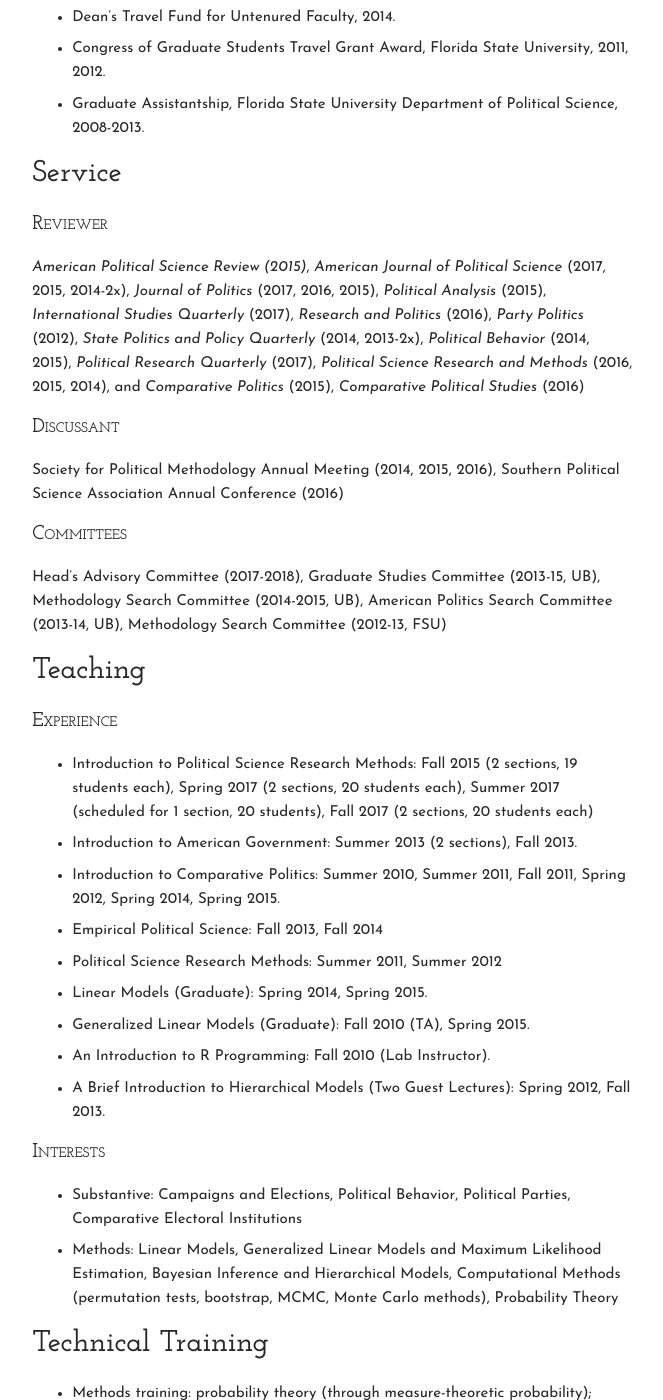
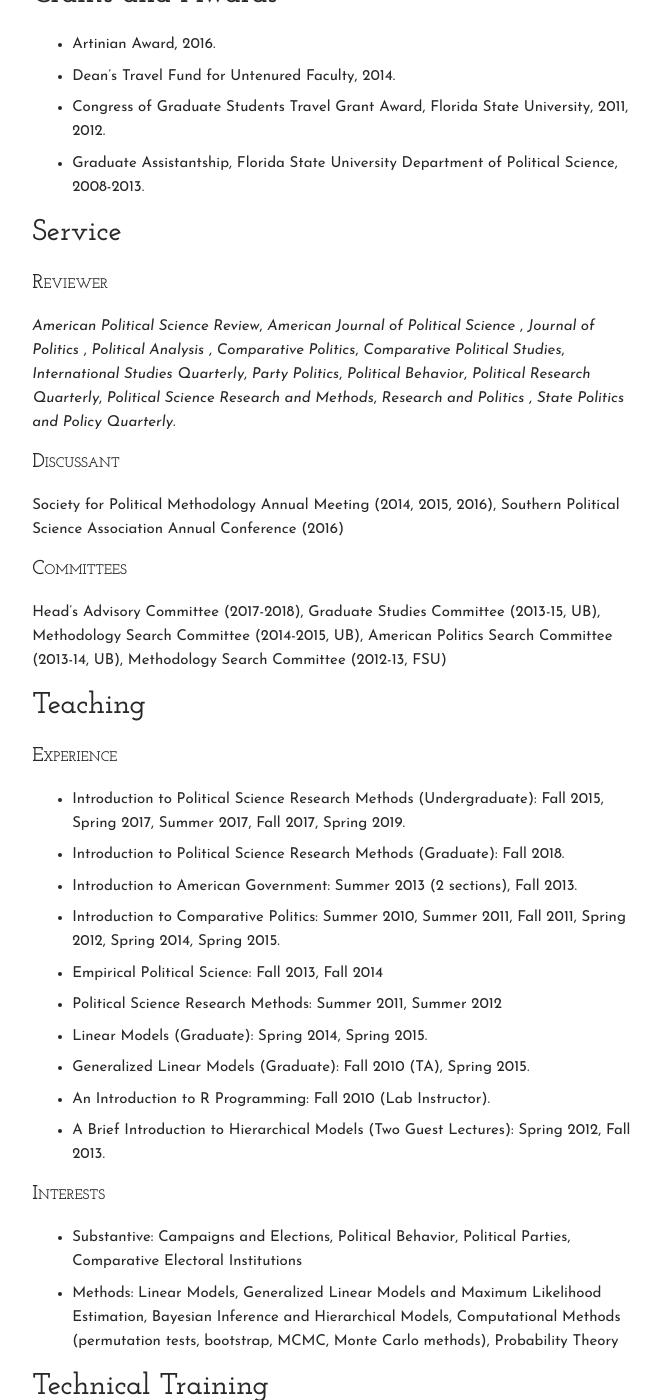
Before and after one commit to carlislerainey/carlislerainey.github.io, a Jekyll site: the page built from cv/index.md, in a window 1280 px wide and 1400 px high, scrolled down 4723 px. Shown: the whole window, without its empty margins (430-1093 px from the left). Built offline with Jekyll 4.4.1, drawn with Linux system fonts in a browser that asks for light colours; some of the changed text lies outside the part shown.

Commit message:
Update CV

```diff
--- a/_includes/_published.md
+++ b/_includes/_published.md
@@ -2,12 +2,19 @@
 
 ### Forthcoming
 
-- Rainey, Carlisle and Robert Jackson. "Unreliable Inferences about Unobservable Processes: A Critique of Partial Observability Models." Forthcoming at *Political Science Research and Methods*.
-[[Paper](../papers/unreliable.pdf)]
-[[GitHub](https://github.com/carlislerainey/Unreliable)]
 - Baissa, Daniel K. and Carlisle Rainey. "When BLUE Is Not Best: Non-Normal Errors and the Linear Model." With Daniel K. Baissa. Forthcoming at *Political Science Research and Methods*.
 [[Paper](../papers/heavy-tails.pdf)]
 [[GitHub](https://github.com/carlislerainey/heavy-tails)]
+- "Estimating Logit Models with Small Samples." With [Kelly McCaskey](http://www.kellymccaskey.com). Forthcoming at *Political Science Research and Methods*.
+[[Paper](../papers/small.pdf)]
+[[GitHub](https://github.com/kellymccaskey/small)]
+
+### 2018
+
+- Rainey, Carlisle and Robert Jackson. "Unreliable Inferences about Unobservable Processes: A Critique of Partial Observability Models." *Political Science Research and Methods* 6(2): 381-391.
+[[Paper](../papers/unreliable.pdf)]
+[[Journal](https://www.cambridge.org/core/journals/political-science-research-and-methods/article/unreliable-inferences-about-unobserved-processes-a-critique-of-partial-observability-models/E6BAEE370786F2238238B0EABBE4C224)
+[[GitHub](https://github.com/carlislerainey/Unreliable)]
 
 ### 2017
 
--- a/cv/index.md
+++ b/cv/index.md
@@ -106,7 +105,7 @@
 
 ### Reviewer
 
-*American Political Science Review (2015)*, *American Journal of Political Science* (2017, 2015, 2014-2x), *Journal of Politics* (2017, 2016, 2015), *Political Analysis* (2015), *International Studies Quarterly* (2017), *Research and Politics* (2016), *Party Politics* (2012), *State Politics and Policy Quarterly* (2014, 2013-2x), *Political Behavior* (2014, 2015), *Political Research Quarterly* (2017), *Political Science Research and Methods* (2016, 2015, 2014), and *Comparative Politics* (2015), *Comparative Political Studies* (2016)
+*American Political Science Review*, *American Journal of Political Science* , *Journal of Politics* , *Political Analysis* ,  *Comparative Politics*, *Comparative Political Studies*, *International Studies Quarterly*, *Party Politics*, *Political Behavior*, *Political Research Quarterly*, *Political Science Research and Methods*, *Research and Politics* , *State Politics and Policy Quarterly*.
 
 ### Discussant
 
@@ -120,7 +119,8 @@
 
 ### Experience
 
-- Introduction to Political Science Research Methods: Fall 2015 (2 sections, 19 students each), Spring 2017 (2 sections, 20 students each), Summer 2017 (scheduled for 1 section, 20 students), Fall 2017 (2 sections, 20 students each)
+- Introduction to Political Science Research Methods (Undergraduate): Fall 2015, Spring 2017, Summer 2017, Fall 2017, Spring 2019.
+- Introduction to Political Science Research Methods (Graduate): Fall 2018.
 - Introduction to American Government: Summer 2013 (2 sections), Fall 2013.
 - Introduction to Comparative Politics: Summer 2010, Summer 2011, Fall 2011, Spring 2012, Spring 2014, Spring 2015.
 - Empirical Political Science: Fall 2013, Fall 2014
```
Also changed, not shown: other parts of cv/index.md (+4 -5 lines).
